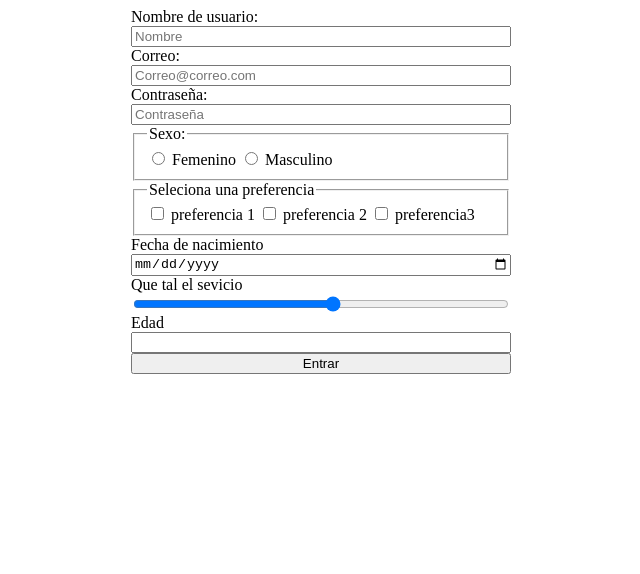
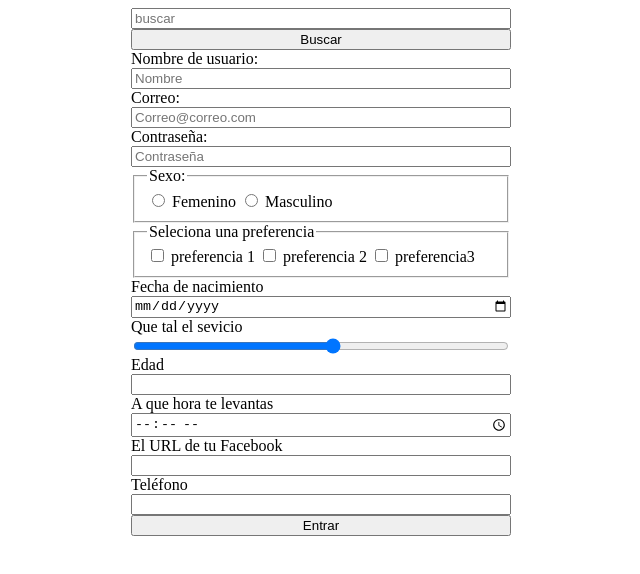
Before and after one commit to erikfajardo/login, a plain HTML site: page index.html in a window 1280 px wide. Shown: the whole page, without its empty margins (319-959 px from the left). Drawn offline with Linux system fonts and the light colour scheme.

Commit message:
Todos los input enseñados

```diff
--- a/index.html
+++ b/index.html
@@ -6,6 +6,12 @@
     <link rel="stylesheet" href="css/style.css">
   </head>
   <body>
+    <section>
+      <form class="" action="index.html" method="post">
+        <input type="search" name="" placeholder="buscar">
+        <input type="submit" name="buscar" value="Buscar">
+      </form>
+    </section>
     <section>
       <form class="" action="index.html" method="post">
         <label for="">Nombre de usuario:</label>
@@ -42,6 +48,15 @@
       <label for="">Edad</label>
       <input type="number" name="edad" id="edad" min="18">
 
+      <label for="">A que hora te levantas</label>
+      <input type="time" name="levantas" id="levantas">
+
+      <label for="">El URL de tu Facebook</label>
+      <input type="url" name="face" id="face">
+
+      <label for="">Teléfono</label>
+      <input type="tel" name="telefono" id="telefono">
+
         <input type="submit" name="" value="Entrar">
       </form>
     </section>
```
